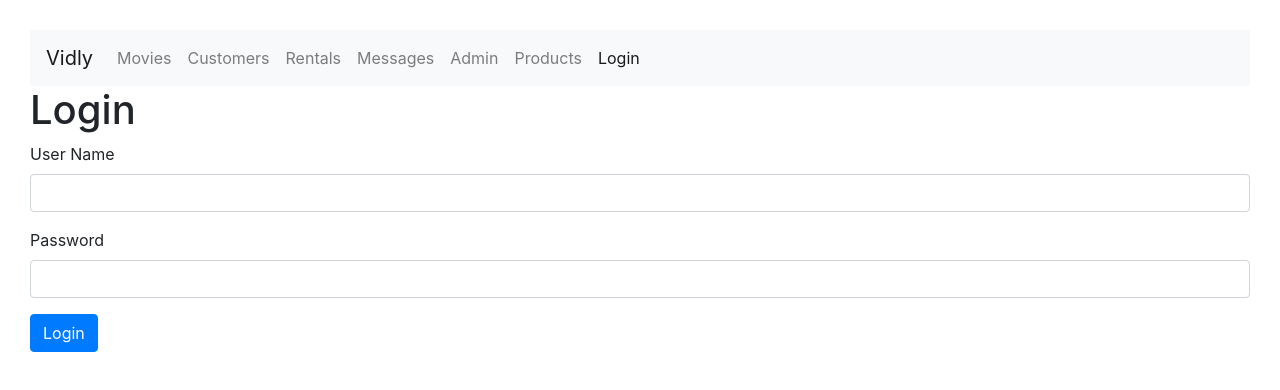
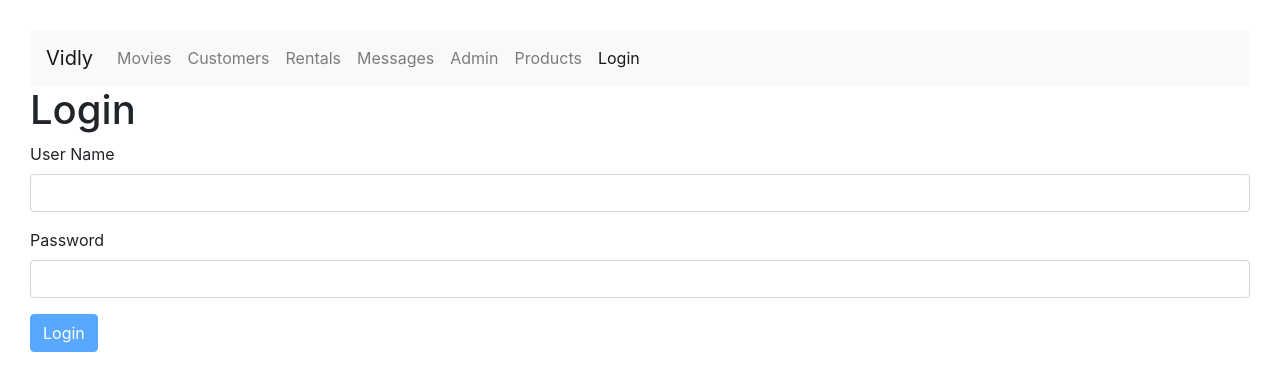
Before and after one commit to zub786/React_Router_App, a React (Create React App) app: page /login in a window 1280 px wide. Shown: the top 390 px of the page. Built offline with nearby package versions, Linux system fonts and the light colour scheme; the HTML template or start-up script is replaced by a standard one.

Commit message:
Disbaled submit button functionality added

```diff
--- a/src/components/loginPage.jsx
+++ b/src/components/loginPage.jsx
@@ -74,7 +74,9 @@
                         value={account.password}
                         fieldName="password"
                         error={errors.password} />
-                    <button className="btn btn-primary">Login</button>
+                    <button
+                    disabled={this.validate()}
+                    className="btn btn-primary">Login</button>
                 </form>
             </div>
         );
```
